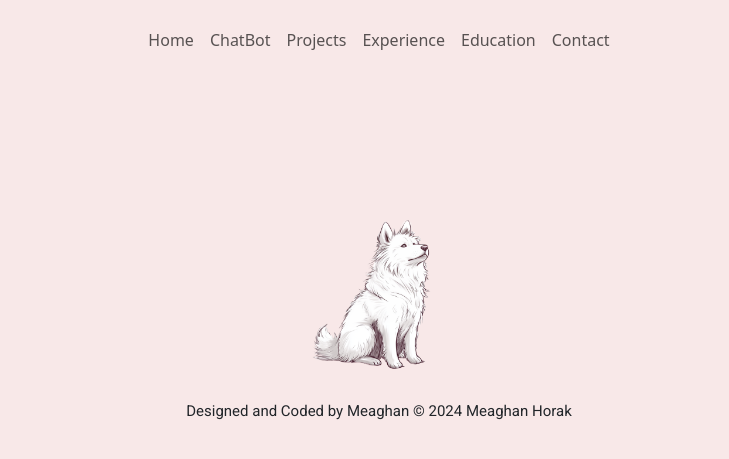
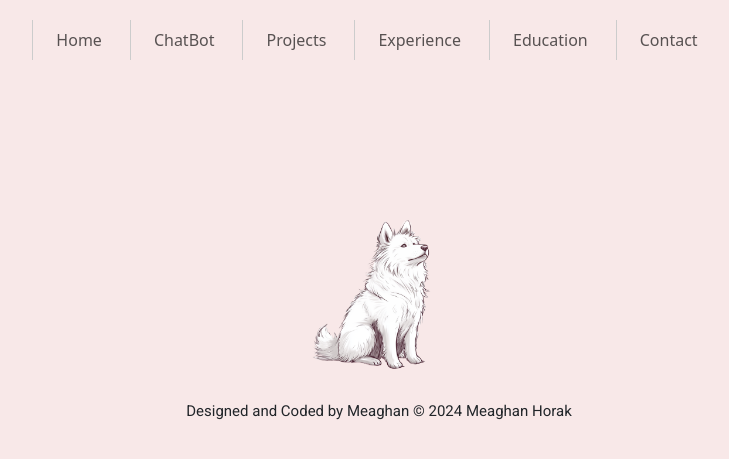
Before and after one commit to mkh7878/portfolio, a Jekyll site: the page built from pages/ascii-test.html, in a window 1280 px wide. Shown: the top 459 px of the page, without its empty margins (261-990 px from the left). Built offline with Jekyll 4.4.1, drawn with Linux system fonts in a browser that asks for light colours; some web fonts are replaced.

Commit message:
hoping this changes css

```diff
--- a/_includes/header.html
+++ b/_includes/header.html
@@ -21,9 +21,9 @@
                 Projects
               </a>
               <div class="dropdown-menu" id="dropdown-menu" aria-labelledby="navbarDropdown">
-                <a class="dropdown-item" id="dropdownitem" href="#">Synesthetic Composition</a>
-                <a class="dropdown-item" id="dropdownitem" href="#">Visual Theremin</a>
-                <a class="dropdown-item" id="dropdownitem" href="#">VAE Machine Learning Model</a>
+                <a class="dropdown-item" id="dropdown-item" href="#">Synesthetic Composition</a>
+                <a class="dropdown-item" id="dropdown-item" href="#">Visual Theremin</a>
+                <a class="dropdown-item" id="dropdown-item" href="#">VAE Machine Learning Model</a>
               </div>
             </li>
 
--- a/assets/css/styles.css
+++ b/assets/css/styles.css
@@ -46,36 +46,30 @@ p {
     font-weight: 400; /* Regular weight for Roboto */
     font-size: clamp(15px, 1.5vw, 15px);
 }
- /* MENU BAR */
+ /* NAV BAR */
 
-.menu-bar {
-    position: sticky;
-    top: 0;
-    background-color: #F8E8E8;
-    display: flex;
-    justify-content: center;
-    align-items: center;
-    padding: 10px 20px;
-    z-index: 1000; /* Ensures the menu bar stays on top */
+#nav-item-override {
+    border-left: 1px solid #ccc;
+    padding-left: 15px;
+  }
+
+#nav-item-override {
+    text-align: center;
+    margin-right: 20px;
 }
 
-.menu-bar a {
-    color: black;
-    text-decoration: none;
-    padding: 0 15px;
-    font-size: 16px;
-    line-height: 30px;
-}
-
-.menu-bar a:hover {
+#nav-link-override:hover {
     color: #69BCC0;
 }
 
-.menu-bar .separator {
-    border-left: 1px solid #444;
-    height: 30px;
-    margin: 0 10px;
+#dropdown-menu {
+    background-color: #F8E8E8;
 }
+
+#dropdown-item:hover {
+    color: #69BCC0
+}
+
 
 /* INTRUDUCTION FOR TOP OF HOMEPAGE */
 
```
